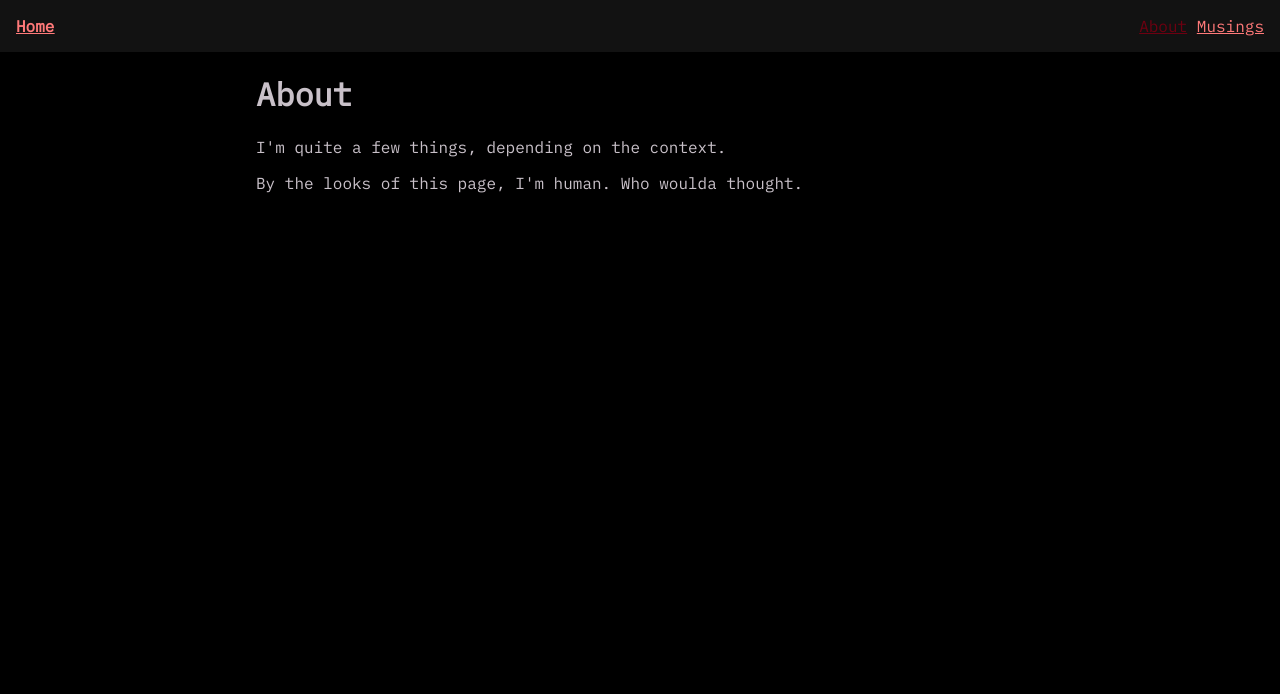
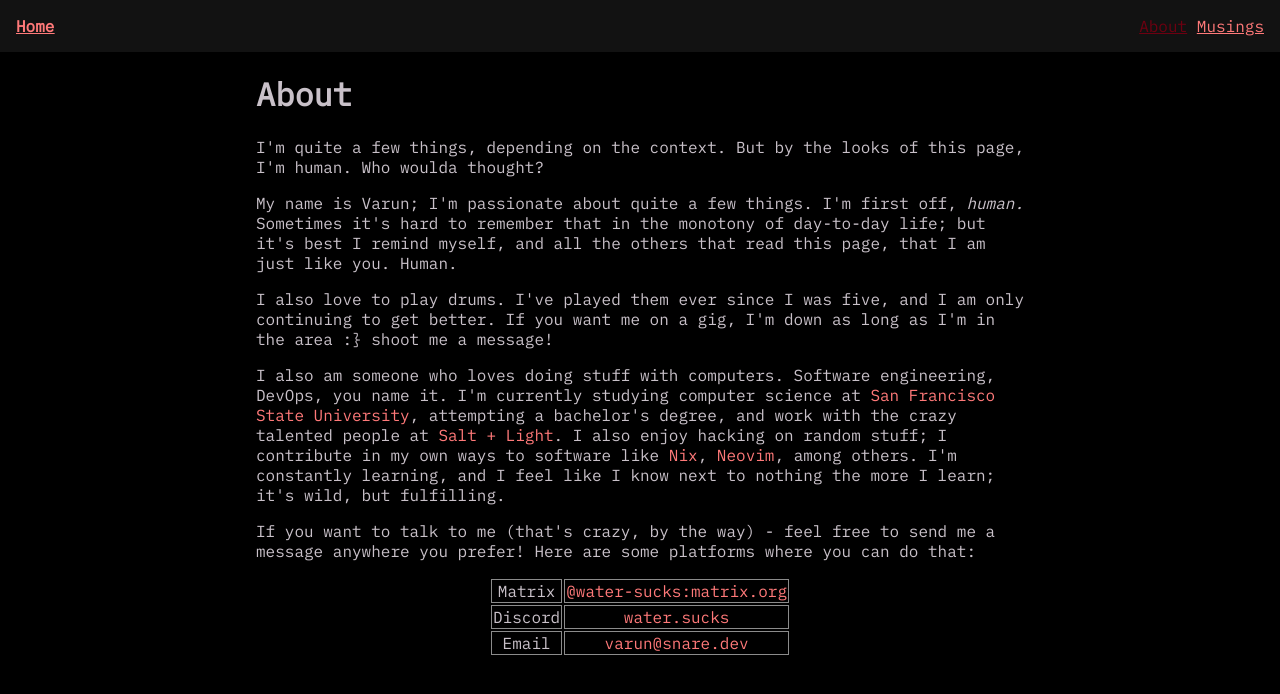
Before and after one commit to water-sucks/snare.dev, an Astro site: page /about in a window 1280 px wide. Built offline with nearby package versions, Linux system fonts and the light colour scheme; Astro itself is replaced by a stand-in of ours.

Commit message:
feat: add interesting content to about/home pages

```diff
--- a/src/pages/about.astro
+++ b/src/pages/about.astro
@@ -4,6 +4,73 @@ import Layout from '@layouts/Layout.astro';
 
 <Layout pageTitle="About">
   <h1>About</h1>
-  <p>I'm quite a few things, depending on the context.</p>
-  <p>By the looks of this page, I'm human. Who woulda thought.</p>
+  <p>
+    I'm quite a few things, depending on the context. But by the looks of this
+    page, I'm human. Who woulda thought?
+  </p>
+  <p>
+    My name is Varun; I'm passionate about quite a few things. I'm first off,
+    <i>human.</i> Sometimes it's hard to remember that in the monotony of day-to-day
+    life; but it's best I remind myself, and all the others that read this page,
+    that I am just like you. Human.
+  </p>
+  <p>
+    I also love to play drums. I've played them ever since I was five, and I am
+    only continuing to get better. If you want me on a gig, I'm down as long as
+    I'm in the area :&rbrace; shoot me a message!
+  </p>
+  <p>
+    I also am someone who loves doing stuff with computers. Software
+    engineering, DevOps, you name it. I'm currently studying computer science at
+    <a href="https://sfsu.edu">San Francisco State University</a>, attempting a
+    bachelor's degree, and work with the crazy talented people at
+    <a href="https://saltandlight.community">Salt + Light</a>. I also enjoy
+    hacking on random stuff; I contribute in my own ways to software like
+    <a href="https://nixos.org">Nix</a>, <a href="https://neovim.io">Neovim</a>,
+    among others. I'm constantly learning, and I feel like I know next to
+    nothing the more I learn; it's wild, but fulfilling.
+  </p>
+  <p>
+    If you want to talk to me (that's crazy, by the way) - feel free to send me
+    a message anywhere you prefer! Here are some platforms where you can do
+    that:
+  </p>
+  <div class="contact-table">
+    <table>
+      <tr>
+        <td>Matrix</td>
+        <td>
+          <a href="https://matrix.to/#/@water-sucks:matrix.org">
+            @water-sucks:matrix.org
+          </a>
+        </td>
+      </tr>
+      <tr>
+        <td>Discord</td>
+        <td>
+          <a href="https://discordapp.com/users/973667298068021378">
+            water.sucks
+          </a>
+        </td>
+      </tr>
+      <tr>
+        <td>Email</td>
+        <td><a href="mailto:varun@snare.dev">varun@snare.dev</a></td>
+      </tr>
+    </table>
+  </div>
 </Layout>
+
+<style>
+  th,
+  td {
+    border: 1px solid #8b8b8b;
+  }
+
+  .contact-table {
+    display: flex;
+    justify-content: center;
+    text-align: center;
+    margin: auto;
+  }
+</style>
```
Also changed, not shown: src/pages/index.astro (+44 -2 lines), src/pages/musings.astro (+24 -5 lines).
